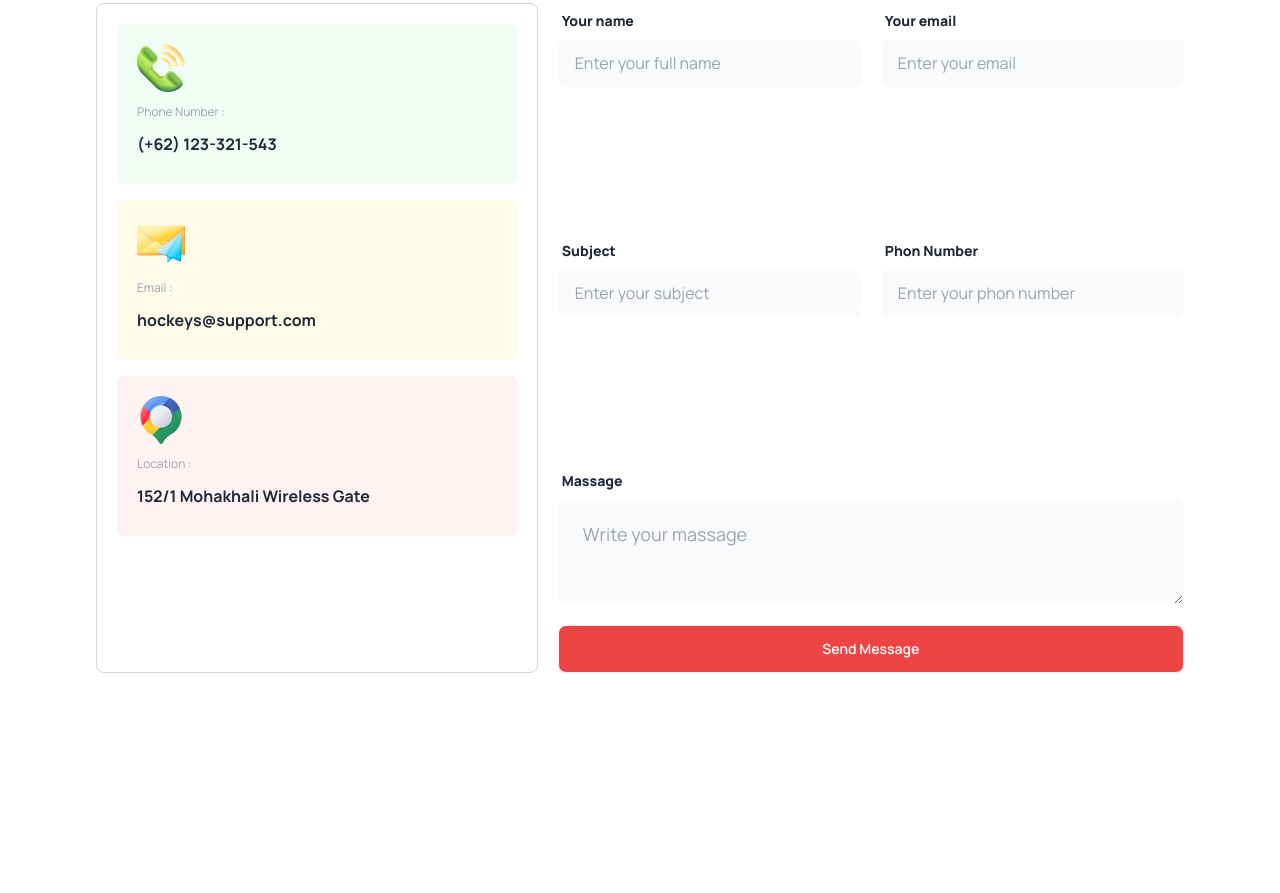
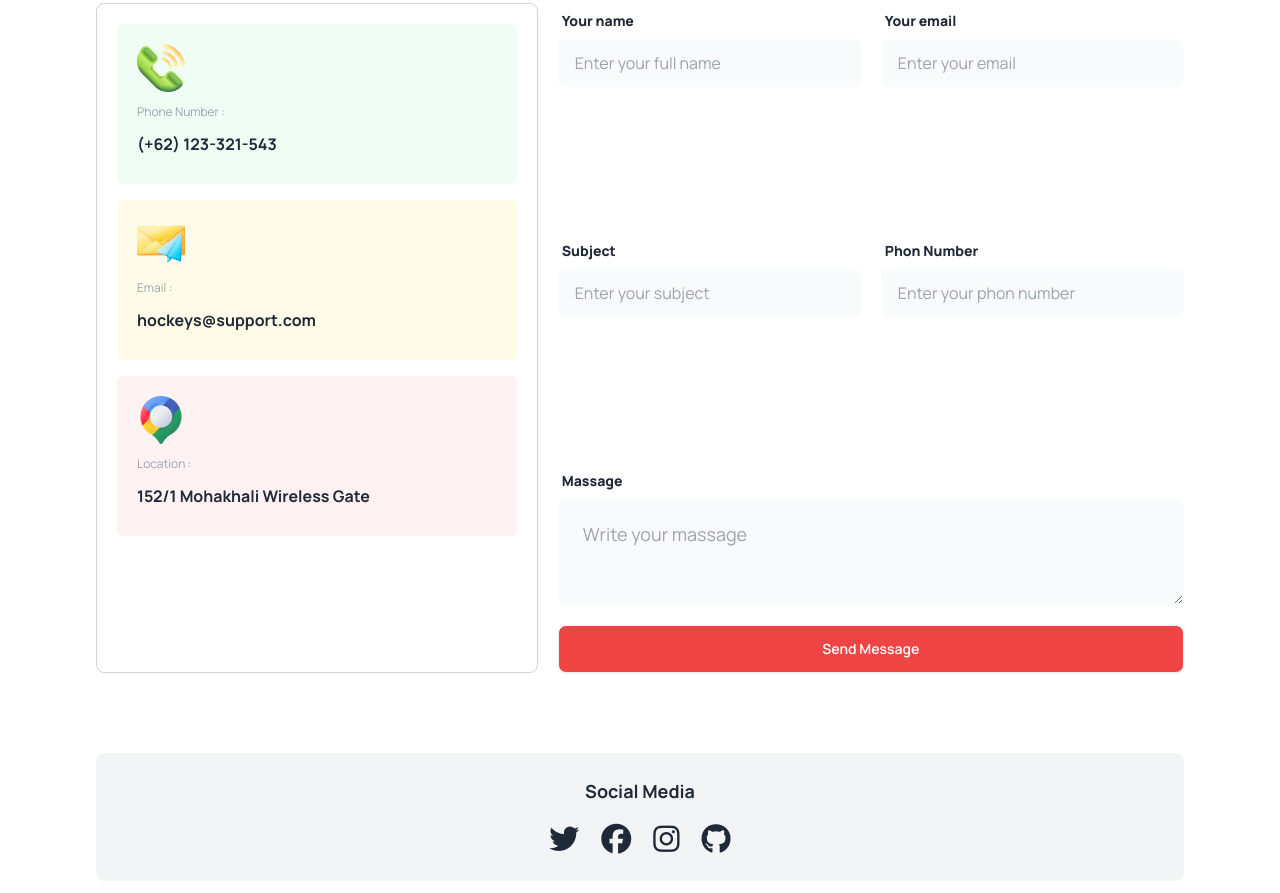
Before and after one commit to MUSTAKIMBIN/assignment-three, a plain HTML site: page index.html in a window 1280 px wide. Shown: the part 2857-3750 px from the top of the page. Before the commit the page ends 3570 px from the top, so only its background shows below. Drawn offline with nearby package versions, Linux system fonts and the light colour scheme.

Commit message:
added social media section

```diff
--- a/index.html
+++ b/index.html
@@ -457,6 +457,18 @@
           </div>
         </div>
       </section>
+      <!-- social media section -->
+      <section class="bg-gray-100 my-20 rounded-lg">
+        <div class="text-center space-y-4 py-6">
+          <h3 class="text-lg font-bold">Social Media</h3>
+          <div class="text-3xl space-x-4">
+            <i class="fa-brands fa-twitter"></i>
+            <i class="fa-brands fa-facebook"></i>
+            <i class="fa-brands fa-instagram"></i>
+            <i class="fa-brands fa-github"></i>
+          </div>
+        </div>
+      </section>
     </main>
     <footer></footer>
   </body>
```
